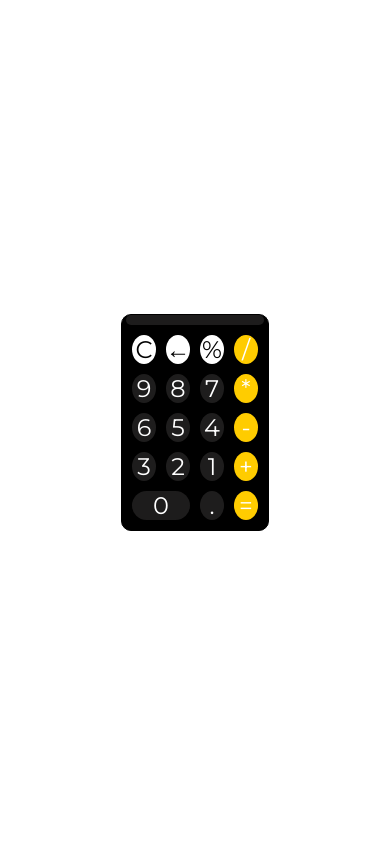
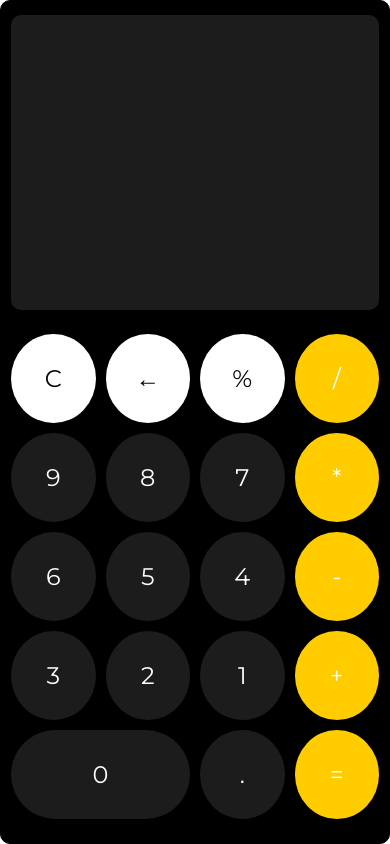
Before and after one commit to CREDO23/Basic_calculette, a plain HTML site: page index.html in a window 390 px wide. Drawn offline with Linux system fonts and the light colour scheme.

Commit message:
fix : mobile display

```diff
--- a/css/style.css
+++ b/css/style.css
@@ -115,9 +115,15 @@ button {
 	background-color: rgb(255, 204, 0);
 }
 
-@media screen and (max-width: 398px) {
+@media screen and (max-width: 400px) {
 	main {
-		width: max-content;
-		height: max-content;
+		width: 100vw;
+		height: 100vh;
+	}
+	.scren {
+		height: 35%;
+	}
+	.keys {
+		height: 60%;
 	}
 }
```
